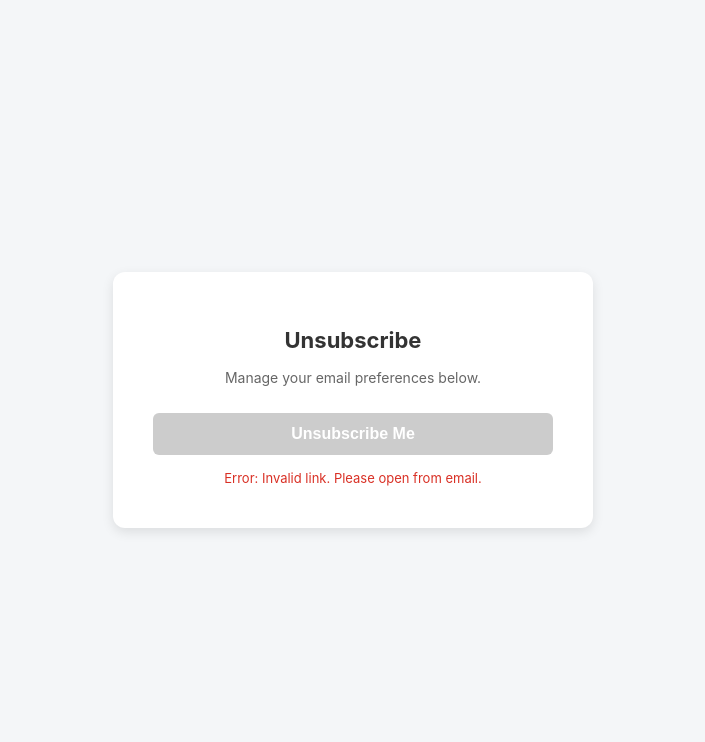
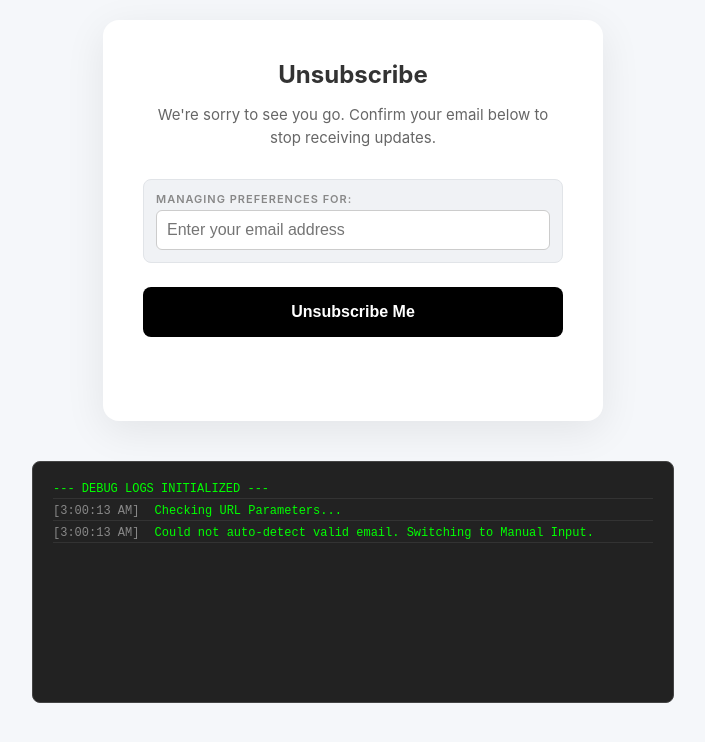
Before and after one commit to CiriPiri/UnsubscribeLinkEmail, a plain HTML site: page index.html in a window 1280 px wide. Shown: the whole page, without its empty margins (287-992 px from the left). Drawn offline with Linux system fonts and the light colour scheme.

Commit message:
fix : added decoder for wzrk

```diff
--- a/index.html
+++ b/index.html
@@ -3,49 +3,44 @@
 <head>
     <meta charset="UTF-8">
     <meta name="viewport" content="width=device-width, initial-scale=1.0">
-    <title>Unsubscribe</title>
+    <title>Manage Preferences</title>
     <style>
-        /* Modern UI Styles */
-        body { font-family: -apple-system, BlinkMacSystemFont, "Segoe UI", Roboto, sans-serif; background: #f4f6f8; display: flex; align-items: center; justify-content: center; height: 100vh; margin: 0; }
-        .card { background: white; padding: 40px; border-radius: 12px; box-shadow: 0 4px 12px rgba(0,0,0,0.1); text-align: center; max-width: 400px; width: 100%; }
-        h1 { font-size: 22px; color: #333; margin-bottom: 10px; }
-        p { color: #666; font-size: 14px; line-height: 1.5; margin-bottom: 25px; }
-        .email-badge { background: #eef2f5; padding: 5px 10px; border-radius: 4px; font-weight: 600; color: #333; display: inline-block; margin-bottom: 20px; font-size: 13px; word-break: break-all;}
-        .btn { background: #000; color: white; border: none; padding: 12px; width: 100%; border-radius: 6px; font-size: 16px; font-weight: 600; cursor: pointer; transition: 0.2s; }
-        .btn:hover { opacity: 0.8; }
-        .btn:disabled { background: #ccc; cursor: not-allowed; }
-        #status { margin-top: 15px; font-size: 13px; min-height: 18px; }
-        .error { color: #d93025; }
-        .success { color: #188038; }
+        /* --- 1. MODERN UI CSS --- */
+        :root { --primary: #000; --bg: #f5f7fa; --surface: #ffffff; --text: #333; }
+        body { font-family: -apple-system, BlinkMacSystemFont, "Segoe UI", Roboto, sans-serif; background-color: var(--bg); display: flex; flex-direction: column; align-items: center; min-height: 100vh; margin: 0; padding: 20px; }
+
+        /* Main Card */
+        .card { background: var(--surface); width: 100%; max-width: 420px; padding: 40px; border-radius: 16px; box-shadow: 0 10px 40px rgba(0,0,0,0.08); text-align: center; transition: all 0.3s ease; }
+        h1 { font-size: 24px; font-weight: 700; color: var(--text); margin: 0 0 10px 0; }
+        p { color: #666; font-size: 15px; line-height: 1.5; margin-bottom: 30px; }
+
+        /* Email Input / Display */
+        .email-box { background: #f0f2f5; padding: 12px; border-radius: 8px; margin-bottom: 24px; border: 1px solid #e1e4e8; text-align: left; }
+        .email-label { font-size: 11px; text-transform: uppercase; letter-spacing: 1px; color: #888; display: block; margin-bottom: 4px; font-weight: 600; }
+        .email-value { font-family: monospace; font-size: 16px; color: #333; word-break: break-all; font-weight: 600; }
+
+        /* Editable Input (Fallback) */
+        input#manual-email { width: 100%; padding: 10px; border: 1px solid #ccc; border-radius: 6px; font-size: 16px; display: none; box-sizing: border-box; }
+
+        /* Button */
+        .btn { background-color: var(--primary); color: white; border: none; padding: 16px; border-radius: 8px; font-size: 16px; font-weight: 600; width: 100%; cursor: pointer; transition: transform 0.1s; }
+        .btn:active { transform: scale(0.98); }
+        .btn:disabled { background-color: #ccc; cursor: not-allowed; }
+
+        /* Status & Logs */
+        .status-msg { margin-top: 20px; font-weight: 500; min-height: 24px; }
+        .success { color: #008a00; }
+        .error { color: #e60000; }
+
+        /* ON-SCREEN DEBUGGER */
+        #debug-panel { margin-top: 40px; width: 100%; max-width: 600px; background: #222; color: #0f0; padding: 20px; border-radius: 8px; font-family: "Courier New", monospace; font-size: 12px; height: 200px; overflow-y: scroll; text-align: left; border: 1px solid #444; }
+        .log-entry { margin-bottom: 5px; border-bottom: 1px solid #333; padding-bottom: 2px; }
+        .log-time { color: #888; margin-right: 8px; }
     </style>
 
     <script type="text/javascript">
-        // We manually create the $WZRK_WR object so you can use it on Vercel
-        window.$WZRK_WR = {
-            // The method you requested
-            getEmail: function(reEncode) {
-                var urlParams = new URLSearchParams(window.location.search);
-                var encodedEmail = urlParams.get('e');
-
-                if (!encodedEmail) return null;
-
-                try {
-                    // Standard Base64 Decode
-                    // If reEncode is true, some legacy setups decode twice, but usually once is enough for standard campaigns
-                    return decodeURIComponent(escape(window.atob(encodedEmail)));
-                } catch (e) {
-                    console.error("WZRK: Could not decode email", e);
-                    return null;
-                }
-            }
-        };
-    </script>
-
-    <script type="text/javascript">
         var clevertap = {event:[], profile:[], account:[], onUserLogin:[], notifications:[], region:'eu1'};
-        // YOUR ACCOUNT ID
         clevertap.account.push({"id": "R57-875-KK7Z"});
-
         (function () {
             var wzrk = document.createElement('script');
             wzrk.type = 'text/javascript';
@@ -60,84 +55,156 @@
 
     <div class="card">
         <h1>Unsubscribe</h1>
+        <p>We're sorry to see you go. Confirm your email below to stop receiving updates.</p>
 
-        <div id="email-container" style="display:none;">
-            <div class="email-badge" id="user-email-display">Loading...</div>
+        <div class="email-box">
+            <span class="email-label">Managing Preferences For:</span>
+
+            <div id="display-email" class="email-value">Detecting...</div>
+
+            <input type="email" id="manual-email" placeholder="Enter your email address" />
         </div>
 
-        <p>Manage your email preferences below.</p>
-
-        <button id="unsubBtn" class="btn" onclick="processUnsubscribe()">
+        <button id="actionBtn" class="btn" onclick="performUpdate()">
             Unsubscribe Me
         </button>
 
-        <div id="status"></div>
+        <div id="ui-status" class="status-msg"></div>
+    </div>
+
+    <div id="debug-panel">
+        <div class="log-entry">--- DEBUG LOGS INITIALIZED ---</div>
     </div>
 
     <script>
-        // --- 3. EXECUTION LOGIC ---
+        // --- 1. SUPER LOGGER (Prints to Screen) ---
+        function log(msg, data) {
+            var time = new Date().toLocaleTimeString();
+            var panel = document.getElementById('debug-panel');
+            var line = document.createElement('div');
+            line.className = 'log-entry';
 
-        // A. USE THE WZRK METHOD TO GET EMAIL
-        // We pass 'false' because standard CT links are single-encoded
-        var targetEmail = window.$WZRK_WR.getEmail(false);
+            // Format data if present
+            var dataStr = data ? " | " + JSON.stringify(data) : "";
+            line.innerHTML = `<span class="log-time">[${time}]</span> ${msg} ${dataStr}`;
 
-        // B. SETUP UI
-        var btn = document.getElementById('unsubBtn');
-        var statusDiv = document.getElementById('status');
-        var emailDisplay = document.getElementById('user-email-display');
+            panel.appendChild(line);
+            panel.scrollTop = panel.scrollHeight; // Auto scroll
+            console.log(msg, data || ""); // Also log to real console
+        }
+
+        // --- 2. INTELLIGENT DECODER ---
+        function getIdentity() {
+            var params = new URLSearchParams(window.location.search);
+            var email = null;
+
+            log("Checking URL Parameters...", window.location.search);
+
+            // Priority 1: Plain 'email' param (Best)
+            if (params.get('email')) {
+                log("Found plain text 'email' param.");
+                return params.get('email');
+            }
+
+            // Priority 2: Encoded 'e' param (Standard CT)
+            if (params.get('e')) {
+                var rawE = params.get('e');
+                log("Found 'e' param. Attempting decode...", rawE);
+
+                try {
+                    // Attempt Standard Base64 Decode
+                    var decoded = atob(rawE);
+                    log("Decoded value result:", decoded);
+
+                    // VALIDATION: Does it look like an email? (@ symbol)
+                    if (decoded.includes("@")) {
+                        return decoded;
+                    } else {
+                        log("WARNING: Decoded value does not look like an email. Likely PII Encrypted.");
+                        return null; // Return null to trigger manual input
+                    }
+                } catch (err) {
+                    log("ERROR: Base64 decode failed.", err.message);
+                    return null;
+                }
+            }
+            return null;
+        }
+
+        // --- 3. INIT LOGIC ---
+        var targetEmail = getIdentity();
+        var emailDisplay = document.getElementById('display-email');
+        var manualInput = document.getElementById('manual-email');
+        var btn = document.getElementById('actionBtn');
 
         if (targetEmail) {
+            // Success: We found a valid email
             emailDisplay.innerText = targetEmail;
-            document.getElementById('email-container').style.display = 'block';
-            console.log("WZRK: Email extracted successfully:", targetEmail);
+            log("Target Identity set to:", targetEmail);
         } else {
-            // Fallback: Check if they used the plain 'email' param or if decoding failed
-            console.warn("WZRK: No email found in 'e' parameter.");
-            var urlParams = new URLSearchParams(window.location.search);
-            if(urlParams.get('email')) {
-                targetEmail = urlParams.get('email'); // Fallback to plain text
-                emailDisplay.innerText = targetEmail;
-                document.getElementById('email-container').style.display = 'block';
-            } else {
-                statusDiv.innerText = "Error: Invalid link. Please open from email.";
-                statusDiv.className = "error";
-                btn.disabled = true;
-            }
+            // Failure: We got garbage or nothing
+            log("Could not auto-detect valid email. Switching to Manual Input.");
+            emailDisplay.style.display = 'none';
+            manualInput.style.display = 'block';
+
+            // Fill the garbage text into input just in case they want to see it,
+            // but rely on them fixing it.
+            var params = new URLSearchParams(window.location.search);
+            if(params.get('e')) manualInput.value = ""; // Keep empty for user to type
         }
 
-        // C. UNSUBSCRIBE ACTION
-        function processUnsubscribe() {
-            if (!targetEmail) return;
+        // --- 4. ACTION LOGIC ---
+        function performUpdate() {
+            // 1. Get final email (either from auto-detect or manual input)
+            var finalEmail = targetEmail || manualInput.value;
 
+            if (!finalEmail || !finalEmail.includes("@")) {
+                log("Validation Failed: Invalid Email", finalEmail);
+                document.getElementById('ui-status').innerText = "Please enter a valid email.";
+                document.getElementById('ui-status').className = "error";
+                return;
+            }
+
+            log("Starting Unsubscribe Process for:", finalEmail);
             btn.disabled = true;
             btn.innerText = "Processing...";
 
-            // 1. PUSH TO CLEVERTAP (The "All Objects" approach)
-            clevertap.onUserLogin.push({
-                "Site": {
-                    "Identity": targetEmail,    // Primary identifier
-                    "Email": targetEmail,       // Update Email field
+            try {
+                // 2. CLEVERTAP PUSH
+                // We use onUserLogin to ensure we target THIS user
+                var payload = {
+                    "Site": {
+                        "Identity": finalEmail,
+                        "Email": finalEmail,
+                        "MSG-email": false,         // The Unsubscribe
+                        "premium user sub": false   // Your custom flag
+                    }
+                };
 
-                    // The Preferences
-                    "MSG-email": false,         // Global Unsubscribe
-                    "premium user sub": false   // Custom flag
-                }
-            });
+                log("Pushing to CleverTap SDK...", payload);
+                clevertap.onUserLogin.push(payload);
 
-            // 2. LOG EVENT
-            clevertap.event.push("Unsubscribe Action", {
-                "Method": "WZRK_WR Custom Page",
-                "Status": "Success"
-            });
+                // 3. EVENT PUSH (Verification)
+                clevertap.event.push("Unsubscribe Custom Page", {
+                    "Status": "Success",
+                    "Input Method": targetEmail ? "Auto-Link" : "Manual-Input"
+                });
+                log("Event 'Unsubscribe Custom Page' pushed.");
 
-            // 3. UI FEEDBACK
-            setTimeout(function() {
-                btn.innerText = "Unsubscribed";
-                statusDiv.innerText = "Success! Preference updated.";
-                statusDiv.className = "success";
-            }, 1000);
+                // 4. SUCCESS UI
+                setTimeout(function() {
+                    btn.innerText = "Done";
+                    document.getElementById('ui-status').innerText = "Success! " + finalEmail + " has been unsubscribed.";
+                    document.getElementById('ui-status').className = "success status-msg";
+                    log("Process Finished Successfully.");
+                }, 1500);
+
+            } catch (e) {
+                log("CRITICAL ERROR during CT push:", e);
+                btn.disabled = false;
+                btn.innerText = "Try Again";
+            }
         }
     </script>
-
 </body>
 </html>
```
